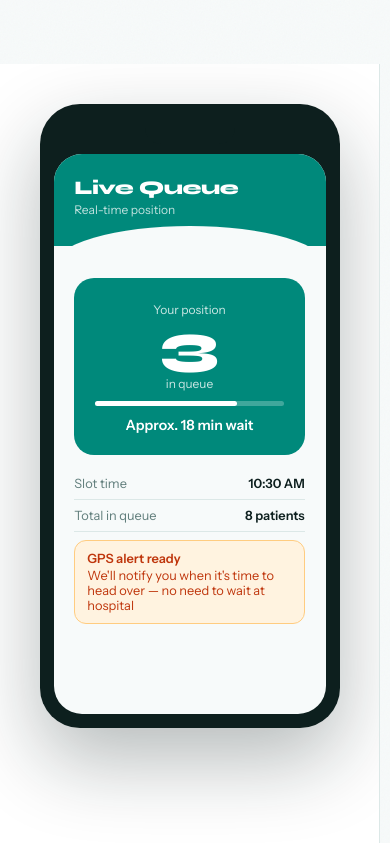
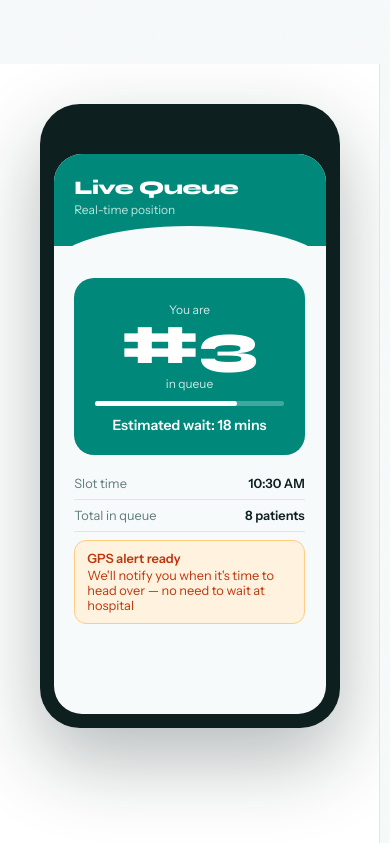
Before and after one commit to blank6890/mediqueue, a Flask app: page / in a window 390 px wide; the page is wider, and only the part inside the window is pictured. Shown: the top 843 px of that part. Run offline with Flask 3, Linux system fonts and the light colour scheme.

Commit message:
Enhance MediQueue with separate auth portals, hospital discovery, and UI polish
- Implement separate Patient and Hospital authentication flows
- Add GPS-based hospital discovery with filtering and distance calculation
- Update Hospital Dashboard with GPS Cascade demo data and teal branding
- Redesign landing page with new CTA buttons and updated phone mockup
- Add "Try Demo" functionality and "Prototype" footer badge
- Ensure SPA routing support in Flask and JavaScript

Co-authored-by: blank6890 <217354083+blank6890@users.noreply.github.com>

```diff
--- a/app.py
+++ b/app.py
@@ -20,6 +20,11 @@ app.register_blueprint(hospitals_bp)
 app.register_blueprint(auth_bp)
 
 @app.route('/')
+@app.route('/patient/login')
+@app.route('/patient/signup')
+@app.route('/hospital/login')
+@app.route('/patient/dashboard')
+@app.route('/hospital/dashboard')
 def home():
     return render_template('index.html')
 
--- a/templates/index.html
+++ b/templates/index.html
@@ -329,6 +329,7 @@ nav {
   text-transform: uppercase; letter-spacing: 0.4px;
 }
 .status-pill.booked { background: var(--teal-3); color: var(--teal); }
+.status-pill.notified { background: var(--teal-3); color: var(--teal); }
 .status-pill.present { background: var(--success-light); color: var(--success); }
 .status-pill.missed { background: var(--danger-light); color: var(--danger); }
 
@@ -499,11 +500,11 @@ footer { padding: 4rem 2.5rem; text-align: center; border-top: 1px solid var(--b
             </div>
             <div class="screen-body">
               <div class="live-card">
-                <div class="live-sub">Your position</div>
-                <div class="live-num">3</div>
+                <div class="live-sub">You are</div>
+                <div class="live-num">#3</div>
                 <div class="live-sub">in queue</div>
                 <div class="progress"><div class="progress-bar" style="width:75%"></div></div>
-                <div class="live-eta">Approx. 18 min wait</div>
+                <div class="live-eta">Estimated wait: 18 mins</div>
               </div>
               <div class="detail-row"><span class="lbl">Slot time</span><span class="val">10:30 AM</span></div>
               <div class="detail-row"><span class="lbl">Total in queue</span><span class="val">8 patients</span></div>
@@ -882,7 +883,7 @@ function gotoScreen(n) {
 function nextScreen() { if (cur < TOTAL) gotoScreen(cur + 1); }
 function prevScreen() { if (cur > 1) gotoScreen(cur - 1); }
 
-function switchView(v) {
+function switchView(v, push = true) {
   document.querySelectorAll('.view').forEach(el => el.classList.remove('active'));
   const target = document.getElementById('view-' + v);
   if (target) target.classList.add('active');
@@ -897,37 +898,69 @@ function switchView(v) {
   }
 
   if (v === 'hospital') loadQueue();
+
+  if (push) {
+    let path = '/';
+    if (v === 'patient-login') path = '/patient/login';
+    else if (v === 'patient-signup') path = '/patient/signup';
+    else if (v === 'hospital-login') path = '/hospital/login';
+    else if (v === 'patient') path = '/patient/dashboard';
+    else if (v === 'hospital') path = '/hospital/dashboard';
+
+    if (window.location.pathname !== path) {
+      history.pushState({view: v}, '', path);
+    }
+  }
 }
 
 function checkAuth() {
   const user = JSON.parse(localStorage.getItem('mediqueue_user'));
+  const path = window.location.pathname;
+
+  if (path === '/patient/login') return switchView('patient-login', false);
+  if (path === '/patient/signup') return switchView('patient-signup', false);
+  if (path === '/hospital/login') return switchView('hospital-login', false);
+
   if (user) {
     if (user.role === 'patient') {
       patientId = user.id || user.phone;
-      switchView('patient');
+      switchView('patient', false);
     } else if (user.role === 'hospital') {
-      switchView('hospital');
+      switchView('hospital', false);
     }
   } else {
-    switchView('landing');
+    switchView('landing', false);
   }
 }
+
+window.onpopstate = function(event) {
+  if (event.state && event.state.view) {
+    switchView(event.state.view, false);
+  } else {
+    checkAuth();
+  }
+};
 
 function handleAuth(role, type) {
   let user = { role };
   if (role === 'patient') {
     if (type === 'signup') {
       user.name = document.getElementById('ps-name').value;
+      user.age = document.getElementById('ps-age').value;
+      user.bloodGroup = document.getElementById('ps-blood').value;
+      user.conditions = document.getElementById('ps-cond').value;
       user.phone = document.getElementById('ps-phone').value;
+      user.email = document.getElementById('ps-email').value;
       user.id = 'P-' + Math.random().toString(36).substr(2, 6).toUpperCase();
     } else {
-      user.phone = document.getElementById('pl-user').value;
+      user.identifier = document.getElementById('pl-user').value;
     }
-    patientId = user.id || user.phone;
+    patientId = user.id || user.phone || user.identifier;
     localStorage.setItem('mediqueue_user', JSON.stringify(user));
     switchView('patient');
   } else {
     user.hospital = document.getElementById('hl-name').value;
+    user.doctorId = document.getElementById('hl-user').value;
     user.hospitalCode = document.getElementById('hl-code').value;
     localStorage.setItem('mediqueue_user', JSON.stringify(user));
     switchView('hospital');
@@ -995,7 +1028,7 @@ async function findNearbyHospitals() {
         list.innerHTML = '<div style="text-align:center; padding:2rem; color:var(--muted)">No hospitals found matching your criteria.</div>';
       } else {
         list.innerHTML = results.map(h => `
-          <div class="hospital-card" onclick="preFillBooking('${h.name}')">
+          <div class="hospital-card" onclick="preFillBooking('${h.name.replace(/'/g, "\\'")}')">
             <div class="h-top">
               <div class="h-name">${h.name}</div>
               <div class="h-dist">${h.distance.toFixed(1)} km</div>
@@ -1198,9 +1231,9 @@ async function triggerCascade() {
 
   const div = document.getElementById('cascade-result');
   const demoResults = [
-    { name: "Ravi Kumar", bookingId: "MQ-2847", distance: "0.4 km", status: "notified", eta: "~5 min" },
-    { name: "Sunita Devi", bookingId: "MQ-1193", distance: "1.1 km", status: "pending", eta: "~12 min" },
-    { name: "Arjun Reddy", bookingId: "MQ-3305", distance: "2.3 km", status: "standby", eta: "~20 min" }
+    { name: "Ravi Kumar", bookingId: "MQ-2847", distance: "0.4 km", status: "Notified", eta: "~5 min" },
+    { name: "Sunita Devi", bookingId: "MQ-1193", distance: "1.1 km", status: "Pending", eta: "~12 min" },
+    { name: "Arjun Reddy", bookingId: "MQ-3305", distance: "2.3 km", status: "Standby", eta: "~20 min" }
   ];
 
   div.innerHTML = demoResults.map((p,i) => `
@@ -1210,7 +1243,7 @@ async function triggerCascade() {
           <div class="cascade-rank">${i+1}</div>
           <span style="font-weight:700">${p.name}</span>
         </div>
-        <span class="badge-demo ${p.status}">${p.status}</span>
+        <span class="badge-demo ${p.status.toLowerCase()}">${p.status}</span>
       </div>
       <div style="display:flex; justify-content:space-between; width:100%; font-size:0.75rem; color:var(--muted)">
         <span>ID: ${p.bookingId} • ${p.distance}</span>
```
